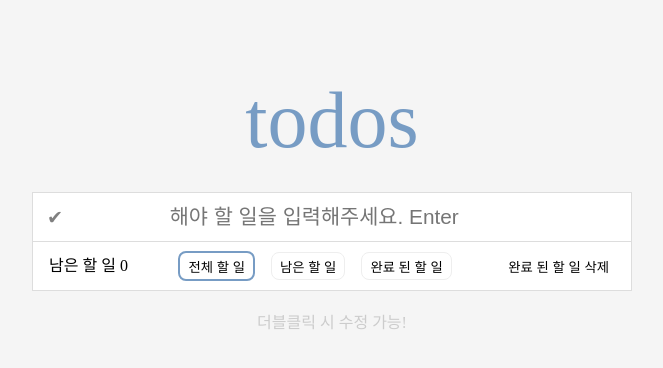
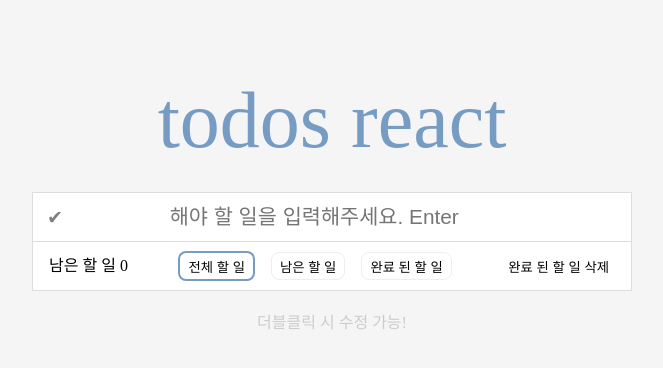
Before and after one commit to frontend-leejeongeun/Project-Todos-React, a React (Create React App) app: page / in a window 1280 px wide. Shown: the top 368 px of the page, without its empty margins (308-971 px from the left). Built offline with nearby package versions, Linux system fonts and the light colour scheme.

Commit message:
Update App.jsx
타이틀 수정

```diff
--- a/src/App.jsx
+++ b/src/App.jsx
@@ -68,7 +68,7 @@ function App() {
 
   return (
     <section className="todo-wrapper">
-      <header className="todo-title">todos</header>
+      <header className="todo-title">todos react</header>
       <main className="todo-box">
         <div className="todo-input-box">
           <button className="complete-all-btn" onClick={handleCompleteAll}>
```
